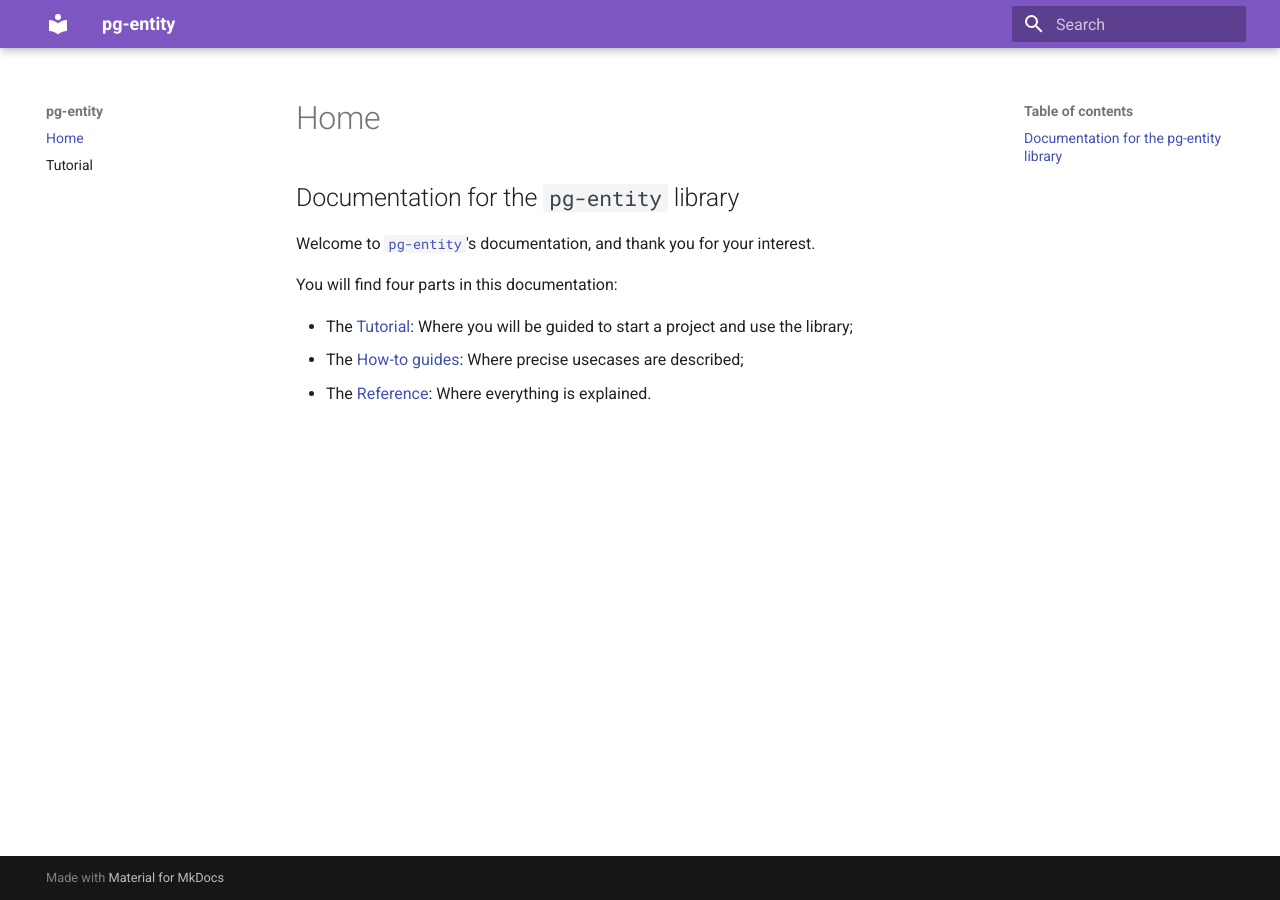
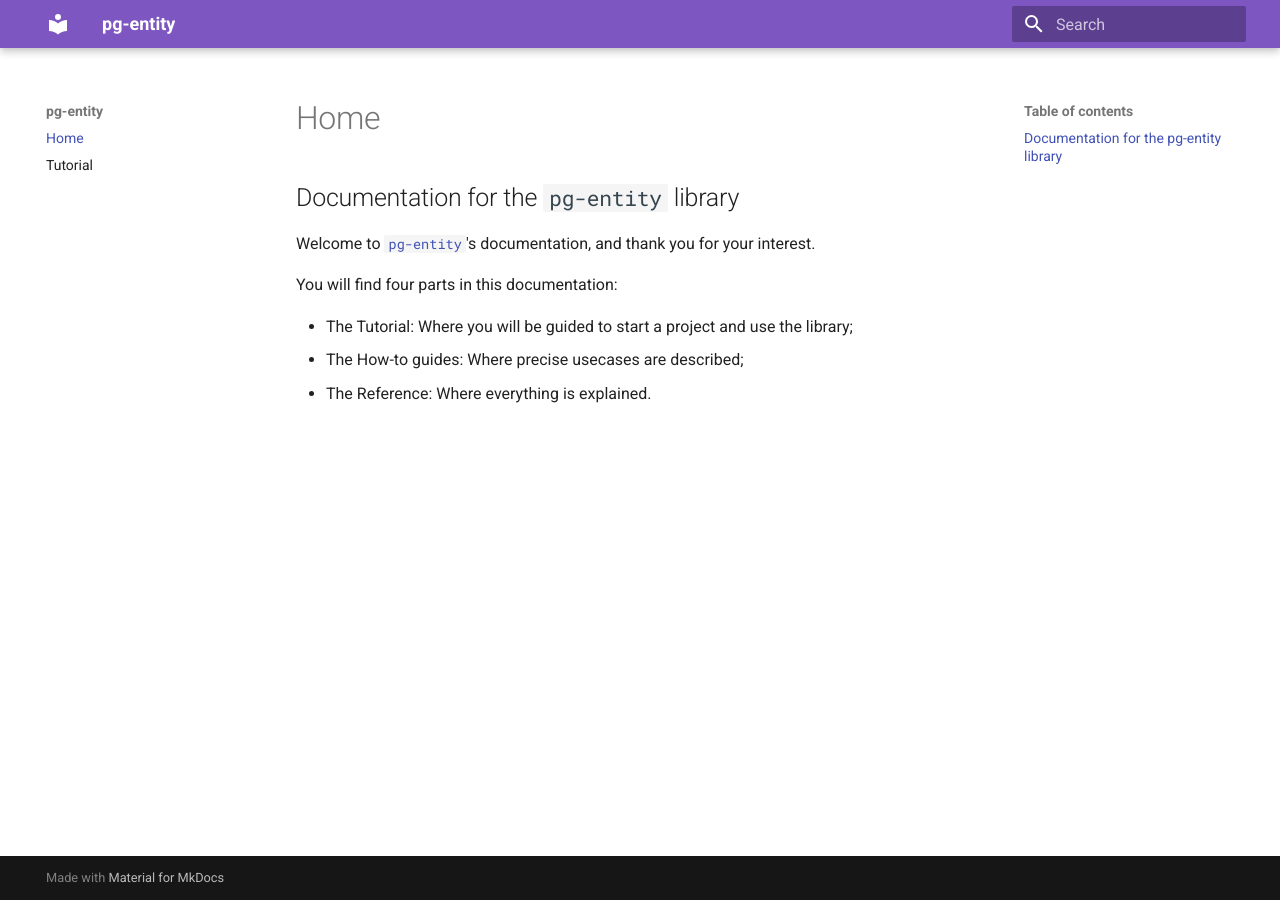
Before and after one commit to tchoutri/pg-entity, an MkDocs documentation site: the page built from docs/src/index.md, in a window 1280 px wide. Built offline with MkDocs 1.6.1 and Material for MkDocs 9.7.7, drawn with Linux system fonts in a browser that asks for light colours; some of the changed lines change nothing that is shown.

Commit message:
Fix mkdocs links

```diff
--- a/docs/src/index.md
+++ b/docs/src/index.md
@@ -4,11 +4,8 @@ Welcome to [`pg-entity`][pg-entity]'s documentation, and thank you for your inte
 
 You will find four parts in this documentation:
 
-- The [Tutorial][tutorial]: Where you will be guided to start a project and use the library;
-- The [How-to guides][how-to]: Where precise usecases are described;
-- The [Reference][reference]: Where everything is explained.
+- The Tutorial: Where you will be guided to start a project and use the library;
+- The How-to guides: Where precise usecases are described;
+- The Reference: Where everything is explained.
 
 [pg-entity]: https://github.com/tchoutri/pg-entity
-[tutorial]: /pg-entity/Tutorial
-[how-to]: /pg-entity/How-to-Guides
-[reference]: /pg-entity/Reference
```
